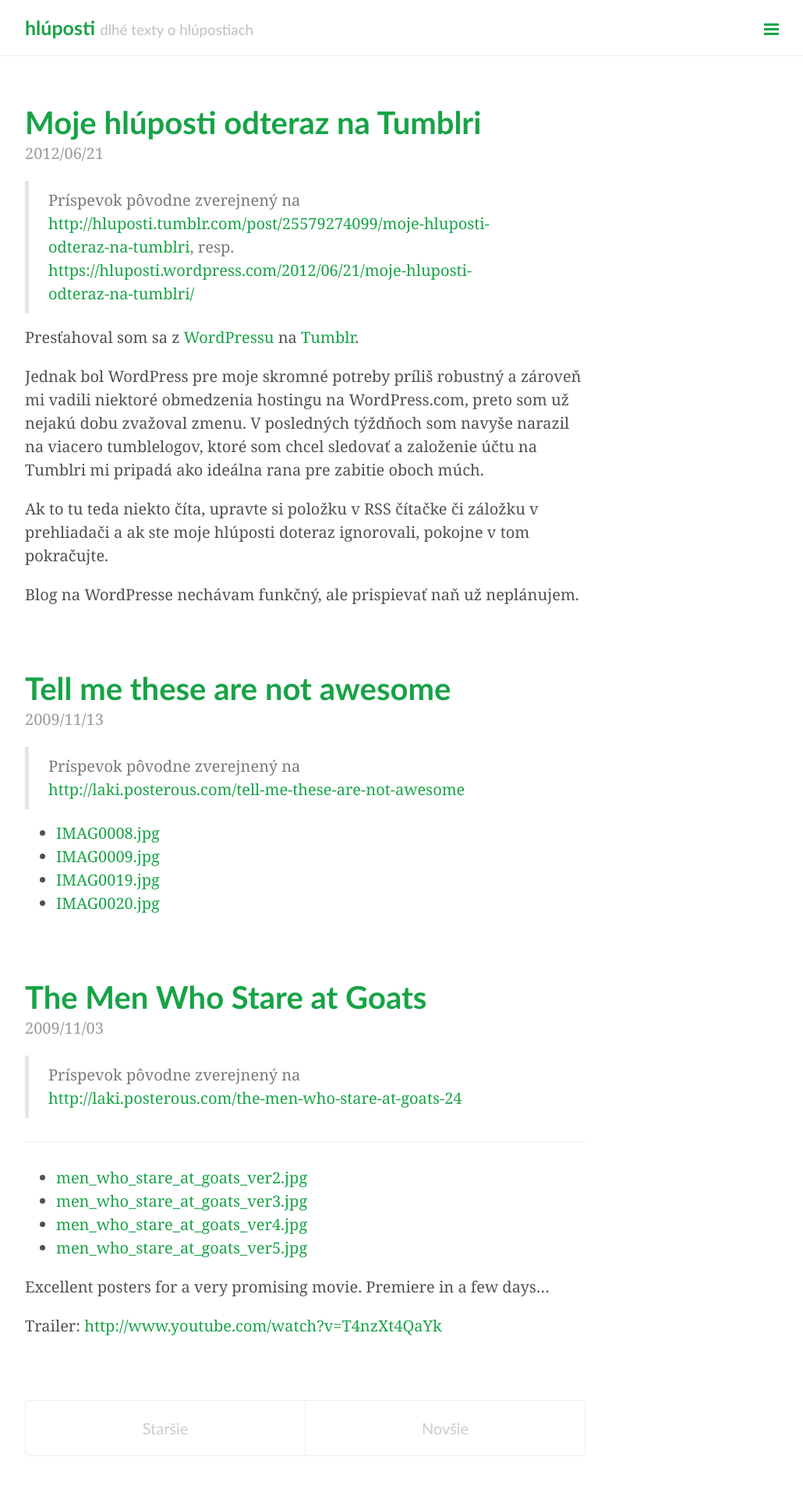
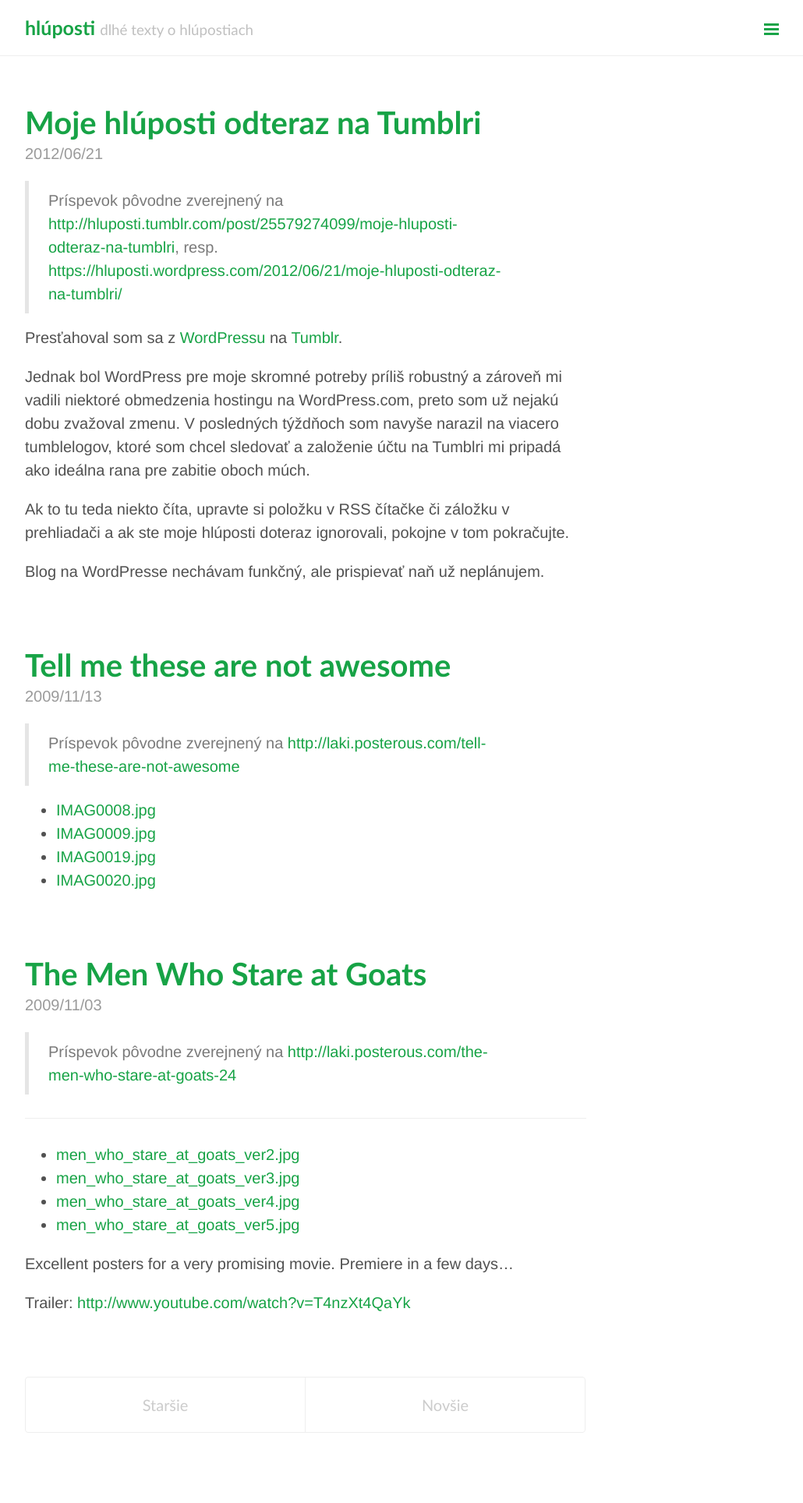
Before and after one commit to hluposti/hluposti.github.io, a Jekyll site: the page built from index.html, in a window 1280 px wide. Shown: the whole page at 78% size, without its empty margins (248-1278 px from the left). Built offline with Jekyll 4.4.1, drawn with Linux system fonts in a browser that asks for light colours; Markdown is read by kramdown in place of the engine named in the settings; the list of posts is cut into pages by our own code; after the commit the page ends 1898 px from its top, so only the background shows below that.

Commit message:
final font fix

```diff
--- a/public/css/lanyon.css
+++ b/public/css/lanyon.css
@@ -44,7 +44,7 @@
 }
 
 html {
-  font-family: Georgia, "EB Garamond", Garamond, "Hoefler Text", Georgia, serif;
+  font-family: "EB Garamond", "Adobe Garamond Pro", Garamond "Hoefler Text", Georgia, serif;
 }
 
 h1, h2, h3, h4, h5, h6 {
```
